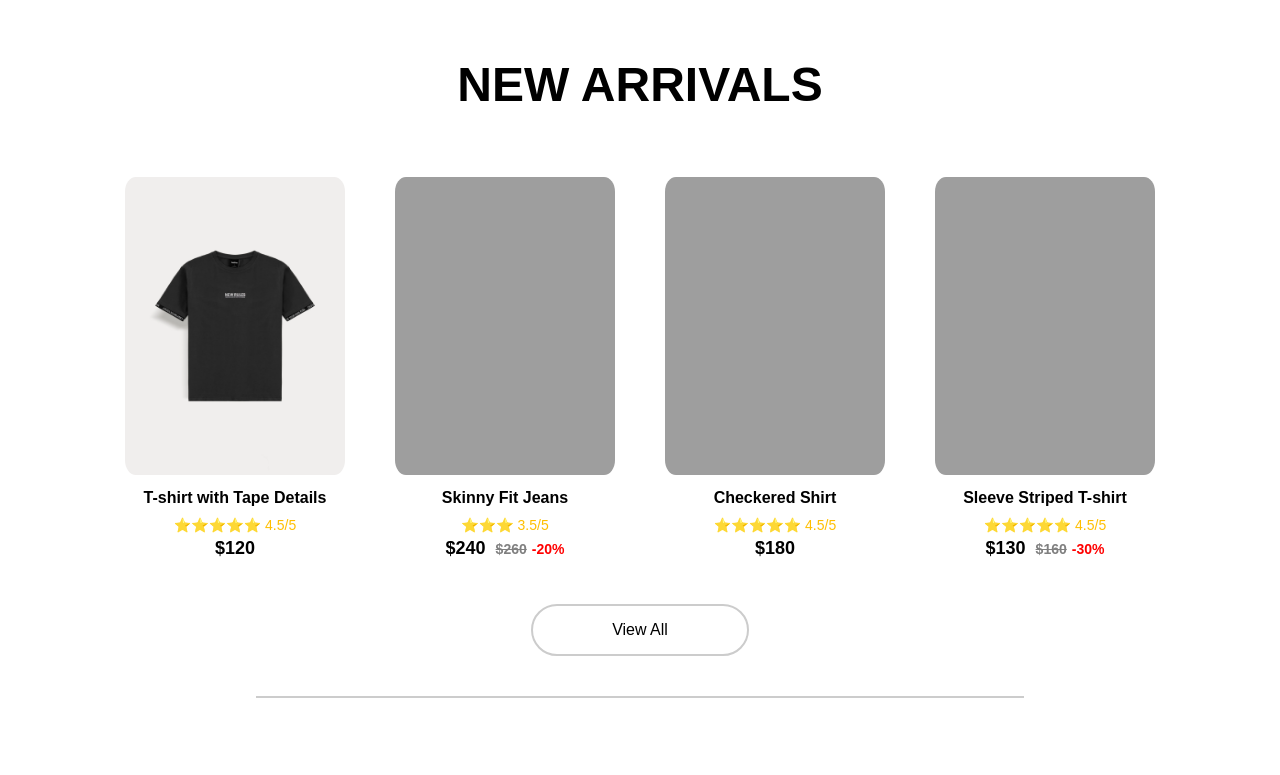
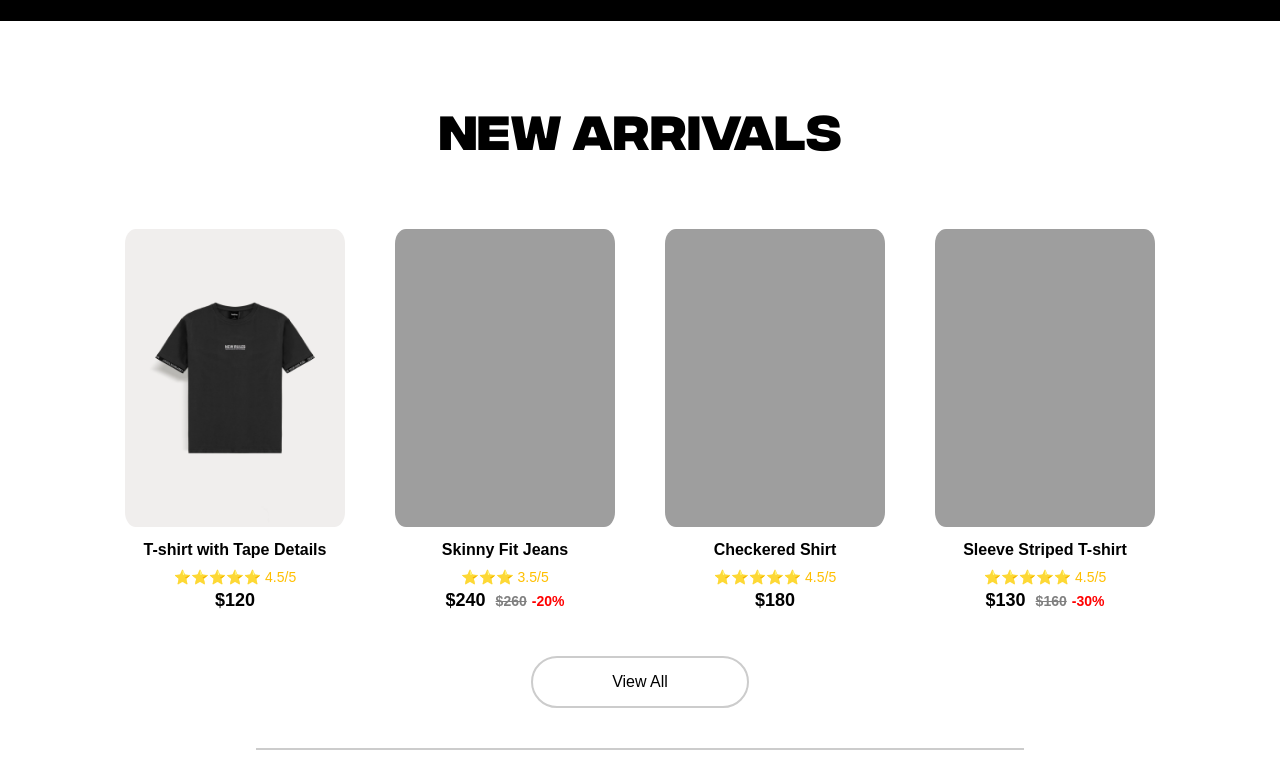
Before and after one commit to AlvaroMatheus01/E-commerce-SHOP.CO, a plain HTML site: page index.html in a window 1280 px wide. Shown: the part 955-1730 px from the top of the page. Drawn offline with nearby package versions, Linux system fonts and the light colour scheme; the site is published under a folder, as on GitHub Pages, so addresses that start at the root find nothing.

Commit message:
Atualização final 1.1

```diff
--- a/index.css
+++ b/index.css
@@ -16,7 +16,7 @@ html{
 
 @font-face {
   font-family: 'Integral CF';
-  src: url('/IntegralCF-Bold.ttf') format('truetype');
+  src: url('./IntegralCF-Bold.ttf') format('truetype');
   font-weight: bold;
   font-style: normal;
 }
```
